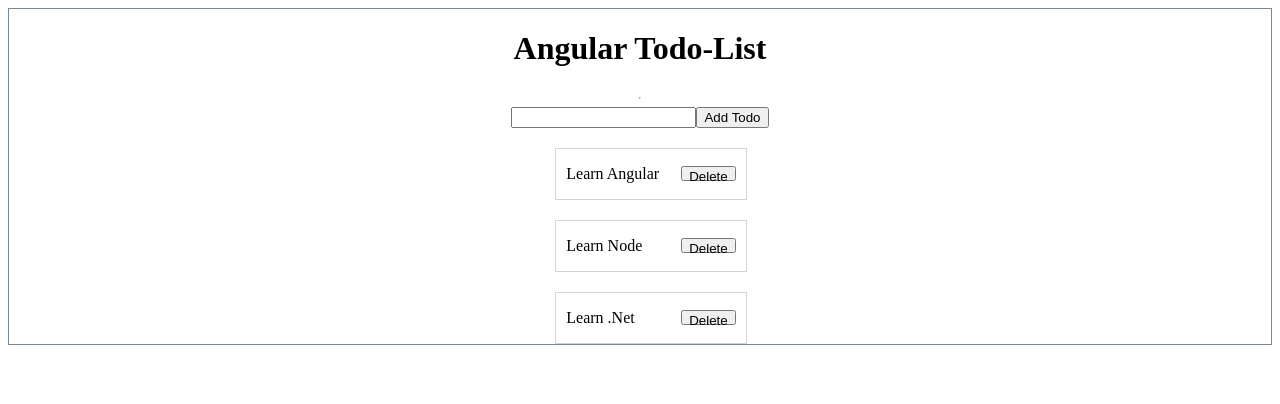
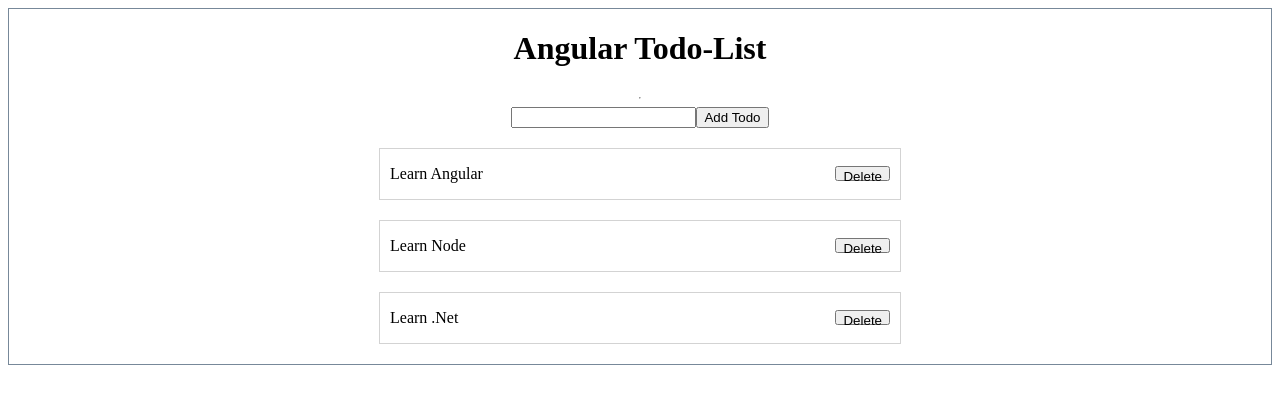
Before and after one commit to angeltorgon/angular-todo-list, an Angular app: page / in a window 1280 px wide. Shown: the top 404 px of the page. Built offline with nearby package versions, Linux system fonts and the light colour scheme.

Commit message:
refactor

```diff
--- a/src/app/app.component.html
+++ b/src/app/app.component.html
@@ -5,5 +5,5 @@
     <input name="todo" [(ngModel)]="inputText" type="text"/>
     <button (click)="addTodo()">Add Todo</button>
   </form>
-  <todo-list [todos]="todos" ></todo-list>
+  <todo-list [todos]="todos" deleteTodo="deleteTodo" ></todo-list>
 </div>
--- a/src/app/app.component.ts
+++ b/src/app/app.component.ts
@@ -7,7 +7,22 @@ import { Component } from '@angular/core';
 })
 export class AppComponent {
 
-  todos: any = ["Learn Angular", "Learn Node", "Learn .Net"];
+  todos: any = [
+    {
+      todo: "Learn Angular",
+      id: 1
+    },
+
+    {
+      todo: "Learn Node",
+      id: 2
+    },
+
+    {
+      todo: "Learn .Net",
+      id: 3
+    },
+  ];
   inputText: string = "";
 
   constructor() {
@@ -18,4 +33,8 @@ export class AppComponent {
     this.todos.push(this.inputText);
     this.inputText = "";
   }
+
+  deleteTodo(id) {
+    console.log(id)
+  }
 }
--- a/src/app/todo-list/todo-list.component.html
+++ b/src/app/todo-list/todo-list.component.html
@@ -1,3 +1,3 @@
 <div *ngFor="let todo of todos">
-  <todo [todo]="todo"></todo>
+  <todo [deleteTodo]="deleteTodo" [todo]="todo.todo"></todo>
 </div>
--- a/src/app/todo-list/todo-list.component.ts
+++ b/src/app/todo-list/todo-list.component.ts
@@ -8,10 +8,14 @@ import { Component, OnInit, Input } from '@angular/core';
 export class TodoListComponent implements OnInit {
 
   @Input('todos') todos: any;
+  @Input('deleteTodo') deleteTodo: any;
 
-  constructor() { }
+  constructor() {
+
+  }
 
   ngOnInit() {
+    console.log(this.deleteTodo)
   }
 
 }
--- a/src/app/todo/todo.component.css
+++ b/src/app/todo/todo.component.css
@@ -1,12 +1,12 @@
 .todo {
-    width: 100%;
+    width: 500px;
     display: flex;
     justify-content: space-between;
     align-items: center;
     border: 1px solid lightgrey;
     height: 30px;
     padding: 10px;
-    margin-top: 20px;
+    margin: 20px 0;
 }
 
 button {
--- a/src/app/todo/todo.component.html
+++ b/src/app/todo/todo.component.html
@@ -1,4 +1,4 @@
 <div class="todo">
   <p>{{todo}}</p>
-  <button>Delete</button>
+  <button (click)="deleteTodo()">Delete</button>
 </div>
--- a/src/app/todo/todo.component.ts
+++ b/src/app/todo/todo.component.ts
@@ -8,10 +8,12 @@ import { Component, OnInit, Input } from '@angular/core';
 export class TodoComponent implements OnInit {
 
   @Input('todo') todo: string;
+  @Input('deleteTodo') deleteTodo: any;
 
   constructor() { }
 
   ngOnInit() {
+    console.log(this.deleteTodo)
   }
 
 }
```
